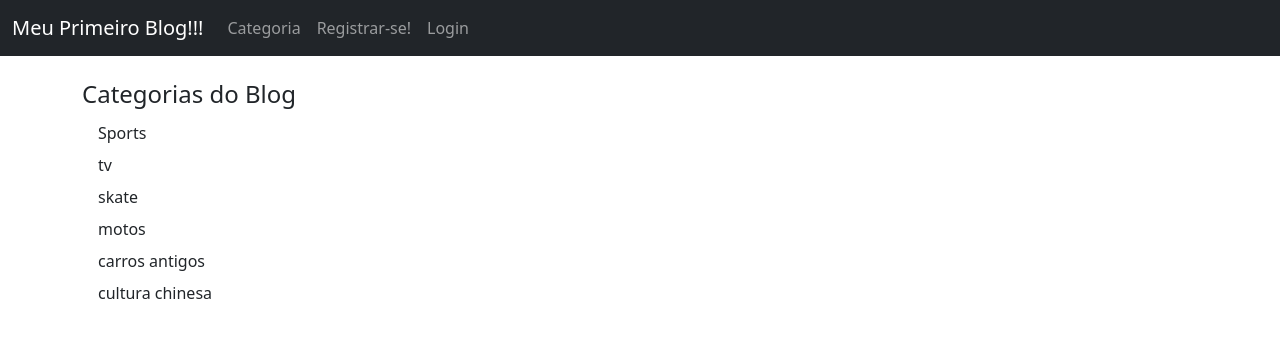
After one commit to 0Rodrigo0/Blog123, a Django app: page /category-list/ in a window 1280 px wide. The commit adds this page. Shown: the top 338 px of the page. Run offline with Django 3.2, Linux system fonts and the light colour scheme; data comes from the database, SQL or seed files in the repository; both versions use the stored data as it was after the commit.

Commit message:
categorias

```diff
--- a/django_project/MeuBlog/templates/base.html
+++ b/django_project/MeuBlog/templates/base.html
@@ -21,6 +21,32 @@
           <div class="collapse navbar-collapse" id="navbarSupportedContent">
             <ul class="navbar-nav me-auto mb-2 mb-lg-0">
 
+              <!-- Menu de Categorias -->
+              {% if cat_menu %}
+              <li class="nav-item dropdown">
+                <a class="nav-link dropdown-toggle" href="#" id="navbarDropdown" role="button" data-bs-toggle="dropdown" aria-expanded="false">
+                  Categorias
+                </a>
+                <ul class="dropdown-menu" aria-labelledby="navbarDropdown">
+
+                  {% for item in cat_menu %}
+                  <a class="dropdown-item" href="{% url 'category' item|slugify %}"> {{ item }}</a>
+                  {% endfor %}
+
+                  <li><a class="dropdown-item" href="#">Action</a></li>
+                  <li><a class="dropdown-item" href="#">Another action</a></li>
+                  <li><hr class="dropdown-divider"></li>
+                  <li><a class="dropdown-item" href="#">Something else here</a></li>
+                </ul>
+              </li>
+
+              {% else %}
+
+                <li class="nav-item">
+                  <a class="nav-link" href="{% url 'category-list' %}">Categoria</a>
+                </li>
+
+              {% endif %}
               {% if user.is_authenticated %}
                 <li class="nav-item">
                   <a class="nav-link" href="{% url 'Faca_Seu_Post' %}">Criar Post</a>
@@ -44,17 +70,6 @@
 <!--
               <li class="nav-item">
                 <a class="nav-link active" aria-current="page" href="{% url 'home' %}">Inicio</a>
-              </li>
-              <li class="nav-item dropdown">
-                <a class="nav-link dropdown-toggle" href="#" id="navbarDropdown" role="button" data-bs-toggle="dropdown" aria-expanded="false">
-                  Dropdown
-                </a>
-                <ul class="dropdown-menu" aria-labelledby="navbarDropdown">
-                  <li><a class="dropdown-item" href="#">Action</a></li>
-                  <li><a class="dropdown-item" href="#">Another action</a></li>
-                  <li><hr class="dropdown-divider"></li>
-                  <li><a class="dropdown-item" href="#">Something else here</a></li>
-                </ul>
               </li>
               <li class="nav-item">
                 <a class="nav-link disabled" href="#" tabindex="-1" aria-disabled="true">Disabled</a>
--- /dev/null
+++ b/django_project/MeuBlog/templates/category_list.html
@@ -0,0 +1,12 @@
+{% extends 'base.html' %}
+{% block title %} Categorias do Blog {% endblock %}
+
+{% block content %}
+
+    <h4>Categorias do Blog</h4>
+
+        {% for item in cat_menu_list %}
+            <a class="dropdown-item" href="{% url 'category' item|slugify %}"> {{ item }}</a>
+        {% endfor %}
+
+{% endblock %}
--- a/django_project/MeuBlog/templates/home.html
+++ b/django_project/MeuBlog/templates/home.html
@@ -19,9 +19,10 @@
             <str> ou </str>
             <a href="{% url 'delete_post' post.pk %}">(Apagar)</a> <br/>
     {% endif %}
-    {{ post.body }}<br>
+    {{ post.body|slice:":200"|safe }}<br>
     </li>
 {% endfor%}
 </ul>
 
+
 {% endblock %}
--- a/django_project/MeuBlog/urls.py
+++ b/django_project/MeuBlog/urls.py
@@ -1,7 +1,7 @@
 from django.urls import path
 from django.views.generic.edit import CreateView
 #from . import views
-from .views import HomeView, ArticleDetailView, AddPostView, UpdatePostView, DeletePostView, AddCategoryView, CategoryView
+from .views import HomeView, ArticleDetailView, AddPostView, UpdatePostView, DeletePostView, AddCategoryView, CategoryView, CategoryListView
 
 urlpatterns = [
     #path('', views.home, name="home"),
@@ -12,4 +12,5 @@ urlpatterns = [
     path('article/edit/<int:pk>', UpdatePostView.as_view(), name='update_post'),
     path('article/<int:pk>/remove', DeletePostView.as_view(), name='delete_post'),
     path('category/<str:cats>/', CategoryView, name='category'),
+    path('category-list/', CategoryListView, name='category-list'),
 ]
--- a/django_project/MeuBlog/views.py
+++ b/django_project/MeuBlog/views.py
@@ -13,14 +13,31 @@ class HomeView(ListView):
     ordering = ['-id']
     #ordering = ['post_date ']
 
+    def get_context_data(self, *args, **kwargs):
+        cat_menu = Category.objects.all()
+        context = super(HomeView, self).get_context_data(*args, **kwargs)
+        context["cat_menu"] = cat_menu
+        return context
+
+def CategoryListView(request):
+    cat_menu_list = Category.objects.all()
+    return render(request, 'category_list.html', {'cat_menu_list':cat_menu_list})
 
 def CategoryView(request, cats):
-    category_posts = Post.objects.filter(category=cats)
-    return render(request, 'categories.html', {'cats': cats.title(), 'category_posts':category_posts})
+    category_posts = Post.objects.filter(category=cats.replace('-', ' '))
+    return render(request, 'categories.html', {'cats': cats.title().replace('-', ' '), 'category_posts':category_posts})
+
 
 class ArticleDetailView(DetailView):
     model = Post
     template_name = 'article_details.html'
+
+    def get_context_data(self, *args, **kwargs):
+        cat_menu = Category.objects.all()
+        context = super(ArticleDetailView, self).get_context_data(*args, **kwargs)
+        context["cat_menu"] = cat_menu
+        return context
+
 
 class AddPostView(CreateView):
     model = Post
```
Also changed, not shown: django_project/db.sqlite3.
